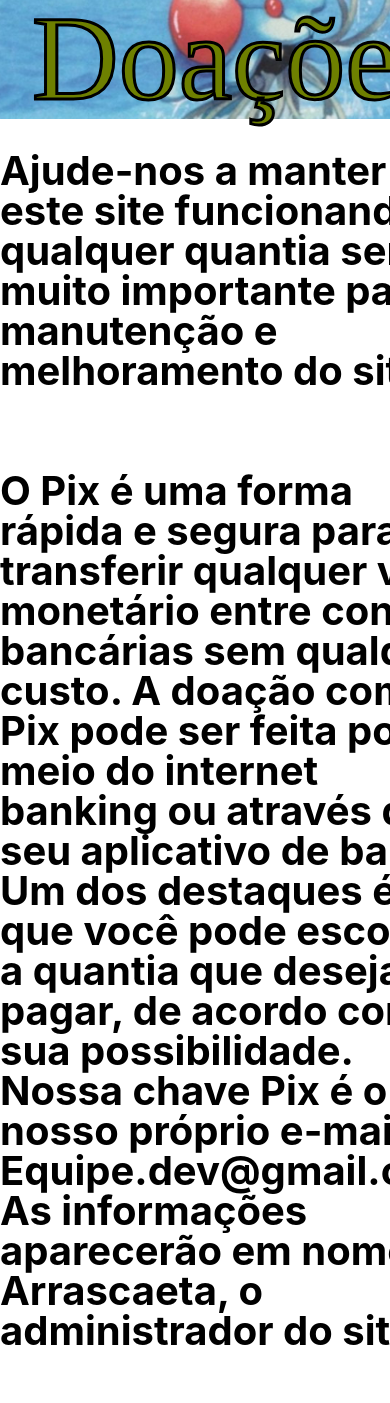
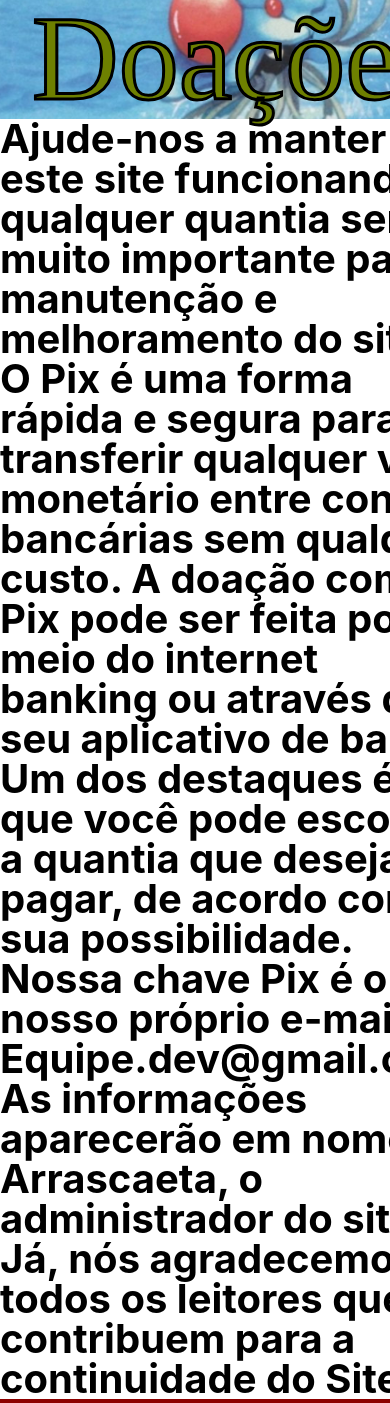
Before and after one commit to lilcouto/Pokemon, a website: page ajudeNos.html in a window 390 px wide. Shown: the part 1170-2573 px from the top of the page. Drawn offline with Linux system fonts and the light colour scheme.

Commit message:
Responsividade Ajudes HTML

```diff
--- a/ajudeNos.html
+++ b/ajudeNos.html
@@ -1,16 +1,15 @@
 <!DOCTYPE html>
-<html lang="pt-br">
+<html lang="pt-BR">
 
 <head>
   <meta charset="UTF-8" />
   <meta name="viewport" content="width=device-width, initial-scale=1.0" />
   <link rel="stylesheet" href="./assets/css/reset.css" />
-  <link rel="stylesheet" href="./assets/css/styles.css" />
-  <link rel="stylesheet" href="./assets/css/ajudeNos.css" />
+  <link rel="stylesheet" href="./assets/css/styles.css">
+  <link rel="stylesheet" href="./assets/css/ajudeNos.css">
   <link rel="stylesheet" href="./assets/css/geracao.css">
   <title>Ajude-Nos</title>
 </head>
-
 <body>
     <header>
         <section class="cabecalho">
@@ -55,20 +54,22 @@
             <div class="doaçao">
                 <h1 class="titulo">Doações</h1>
             </div>
-      <br>
-      <br>
-      <p class="ajudetexto">
-        Ajude-nos a manter este site funcionando, qualquer quantia será muito
-        importante para a manutenção e melhoramento do site.<br><br><br> O Pix é uma forma
-        rápida e segura para transferir qualquer valor monetário entre contas
+            <div class="ajudetexto">
+                <p>Ajude-nos a manter este site funcionando, qualquer quantia será muito
+                importante para a manutenção e melhoramento do site.</p>
+
+                <p> O Pix é uma forma rápida e segura para transferir qualquer valor monetário entre contas
                 bancárias sem qualquer custo. A doação com Pix pode ser feita por meio
                 do internet banking ou através do seu aplicativo de banco. Um dos
                 destaques é que você pode escolher a quantia que deseja pagar, de acordo
                 com a sua possibilidade. Nossa chave Pix é o nosso próprio e-mail:
                 Equipe.dev@gmail.com. As informações aparecerão em nome de Arrascaeta, o
-        administrador do site.<br><br><br> Desde já, nós agradecemos todos os leitores que
-        contribuem para a continuidade do Site.
-      </p><br><br><br><br><br><br><br><br>
+                administrador do site.</p>
+
+                <p> Já, nós agradecemos todos os leitores que
+                contribuem para a continuidade do Site.</p>
+            </div>
+        </main>
     </div>
     <div class="footer">
         <footer class="rodape">
@@ -81,13 +82,9 @@
                     <span class="nomee">Gerdeson</span>
                     <span class="nomee nome-centralizado">Patrícia</span>
                 </p>
-        <br />
                 <p>© 2023 Team Pokémon - Coderhouse</p>
-      </div><br>
+            </div>
         </footer>
-    </main>
-  </div>
     </div>
 </body>
-
 </html>
```
Lines whose indentation alone changed are shown as unchanged.
